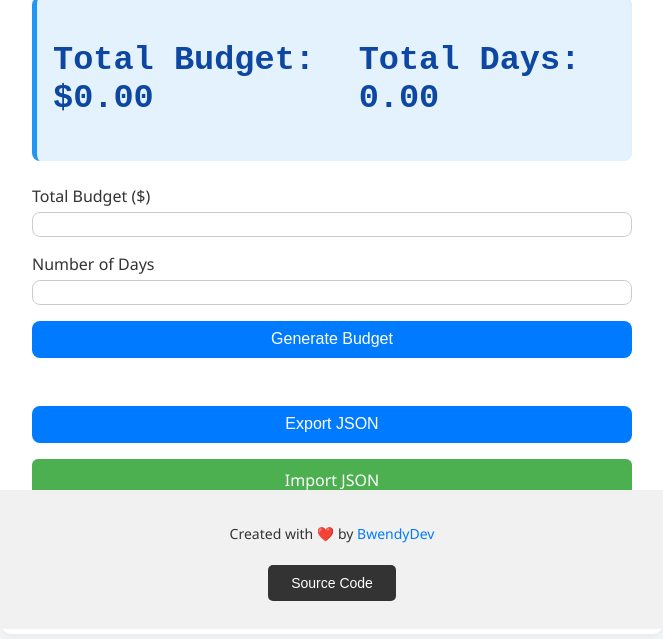
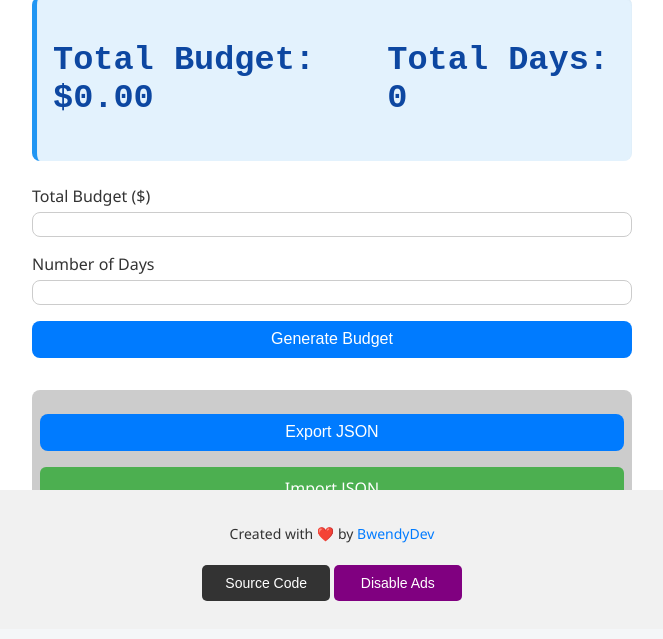
Before and after one commit to BwendyGames/FlexiBudget, a plain HTML site: page index.html in a window 1280 px wide. Shown: the part 171-810 px from the top of the page, without its empty margins (308-971 px from the left). Drawn offline with Linux system fonts and the light colour scheme.

Commit message:
ui update

```diff
--- a/index.html
+++ b/index.html
@@ -18,7 +18,7 @@
     <div id="ads-toast"></div>
     <div id="budget-summary" class="budget-summary">
         <h2>Total Budget: $<span id="displayed-budget">0.00</span></h2>
-        <h2>Total Days: <span id="displayed-days">0.00</span></h2>
+        <h2>Total Days: <span id="displayed-days">0</span></h2>
     </div>
 
     <div id="ad-container">
@@ -54,12 +54,12 @@
       <input class="input-json" type="file" id="import-json" accept=".json">
 
     </div>
-    <br><br><button id="disable-ads-button" class="disable-ads-button">Disable Ads</button>
   </div>
 
   <footer>
     <p>Created with ❤️ by <a href="https://bwendy.dev" target="_blank">BwendyDev</a></p>
     <button class="source-code-button" id="source-code-button">Source Code</button>
+    <button id="disable-ads-button" class="disable-ads-button">Disable Ads</button>
   </footer>
 
   <script src="script.js"></script>
--- a/style.css
+++ b/style.css
@@ -79,7 +79,10 @@ body {
   }
 
   .export-import {
+    padding: 8px;
     margin-top: 2rem;
+    border-radius: 8px;
+    background-color: #ccc;
     display: flex;
     flex-direction: column;
     gap: 1rem;
@@ -198,7 +201,7 @@ input[type="number"] {
   padding: 10px 16px;
   margin: 8px 0;
   border: none;
-  width: 100%;
+  width: 10%;
   border-radius: 5px;
   font-size: 14px;
   cursor: pointer;
```
